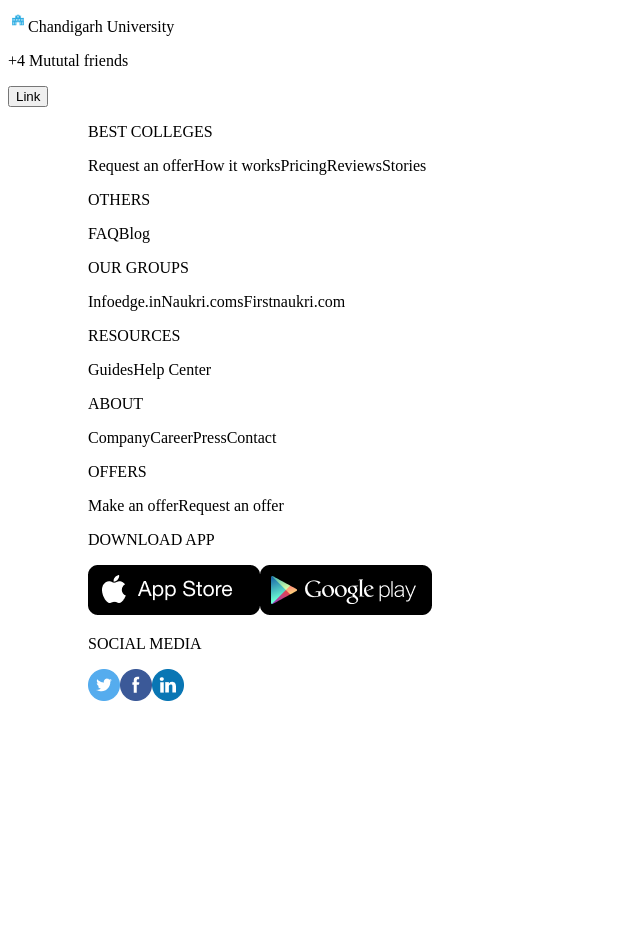
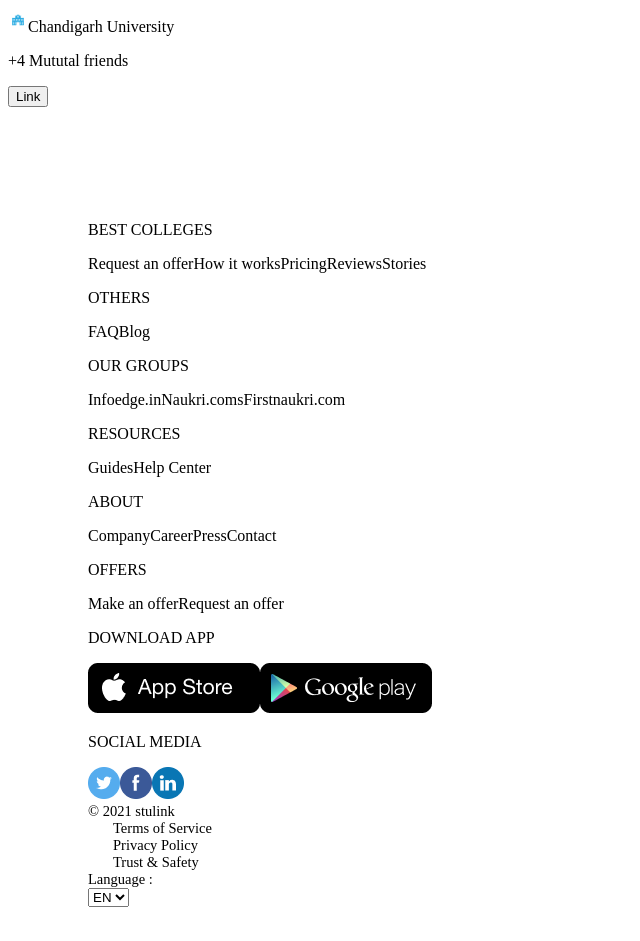
Before and after one commit to reactexcel/stulink, a Next.js app: page /members in a window 1280 px wide. Shown: the part 2680-3621 px from the top of the page, without its empty margins (0-640 px from the left). Before the commit the page ends 3393 px from the top, so only its background shows below. Built offline with nearby package versions, Linux system fonts and the light colour scheme.

Commit message:
footer fixed

```diff
--- a/Components/Common/Footer.js
+++ b/Components/Common/Footer.js
@@ -3,8 +3,9 @@
 
 const Footer = () => {
   return (
-    <div className="border-t pt-12 footerSection">
-      <div className="mx-auto grid grid-cols-4 mt-20">
+    <div className="border-t">
+      <div className="footerSection">
+        <div className="mx-auto grid grid-cols-4 footerSection1">
           <div className="">
             <div className="flex flex-col mb-16">
               <p className="font-semibold text-base font-Poppins mb-4">
@@ -56,7 +57,9 @@
               </a>
             </div>
             <div className="flex flex-col mb-16">
-            <p className="font-semibold text-base font-Poppins mb-4">RESOURCES</p>
+              <p className="font-semibold text-base font-Poppins mb-4">
+                RESOURCES
+              </p>
               <a className="font-normal text-base text-gray-500 w-max hover:underline cursor-pointer my-2">
                 Guides
               </a>
@@ -82,7 +85,9 @@
               </a>
             </div>
             <div className="flex flex-col mb-16">
-            <p className="font-semibold text-base font-Poppins mb-4">OFFERS</p>
+              <p className="font-semibold text-base font-Poppins mb-4">
+                OFFERS
+              </p>
               <a className="font-normal text-base text-gray-500 w-max hover:underline cursor-pointer my-2">
                 Make an offer
               </a>
@@ -91,13 +96,17 @@
               </a>
             </div>
           </div>
-        <div className="">
+          <div className="flex justify-end">
+            <div>
               <div className="flex flex-col mb-16 justify-center">
                 <p className="font-semibold text-base font-Poppins mb-4">
                   DOWNLOAD APP
                 </p>
                 <img className="cursor-pointer my-3 h-12 w-40" src={appStore} />
-            <img className="cursor-pointer my-3 h-12 w-40" src={playStore} />
+                <img
+                  className="cursor-pointer my-3 h-12 w-40"
+                  src={playStore}
+                />
               </div>
               <div className="flex flex-col">
                 <p className="font-semibold text-base font-Poppins mb-4">
@@ -112,6 +121,29 @@
             </div>
           </div>
         </div>
+        <div className="copyrightSection flex justify-between text-gray-500">
+          <div className="flex w-3/5">
+            <div className="stuLink">© 2021 stulink</div>
+            <div className="flex policySection">
+              <div className="policyItem">Terms of Service</div>
+              <div className="policyItem">Privacy Policy</div>
+              <div className="policyItem">Trust & Safety</div>
+            </div>
+          </div>
+          <div className="w-1/5 flex justify-end">
+            <div className='flex items-center'>
+              <div className='mr-2'>Language : </div>
+              <select
+                className="outline-none focus:outline-none border px-3 py-1 bg-white rounded"
+                value="en"
+              >
+                <option value="en">EN</option>
+              </select>
+            </div>
+          </div>
+        </div>
+      </div>
+    </div>
   );
 };
 
--- a/styles/footer.scss
+++ b/styles/footer.scss
@@ -3,4 +3,19 @@
     margin: auto;
     padding-right: 80px;
     padding-left: 80px;
+    .footerSection1{
+        padding-top: 98px;
+    }
+    .copyrightSection{
+        font-size: 14.52px;
+        padding-bottom: 59px;
+        .policySection{
+            .policyItem{
+                padding: 0 25px;
+            }
+        }
+        .stuLink{
+            padding-right: 68px;
+        }
+    }
 }
```
Lines whose indentation alone changed are shown as unchanged.
